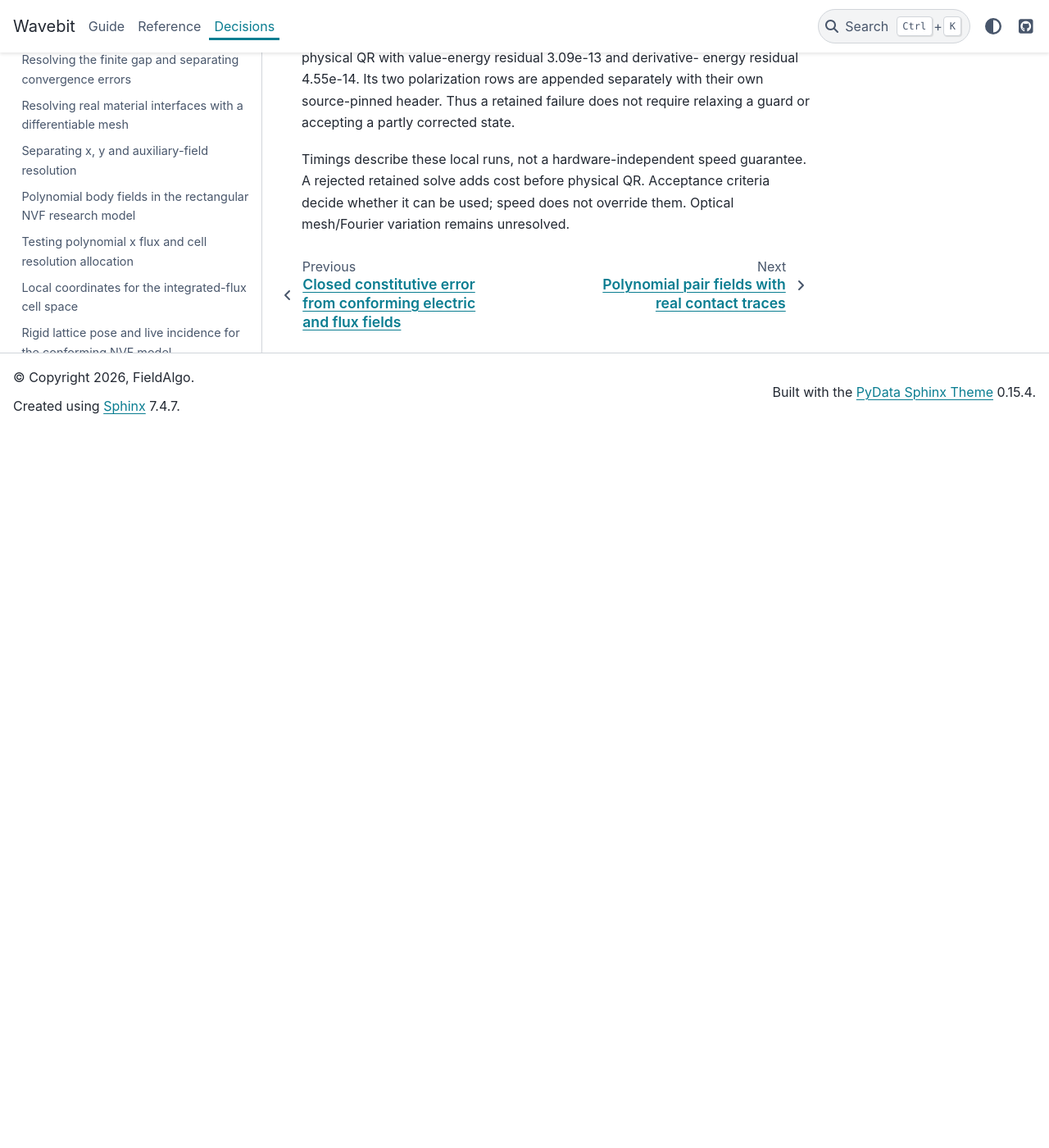
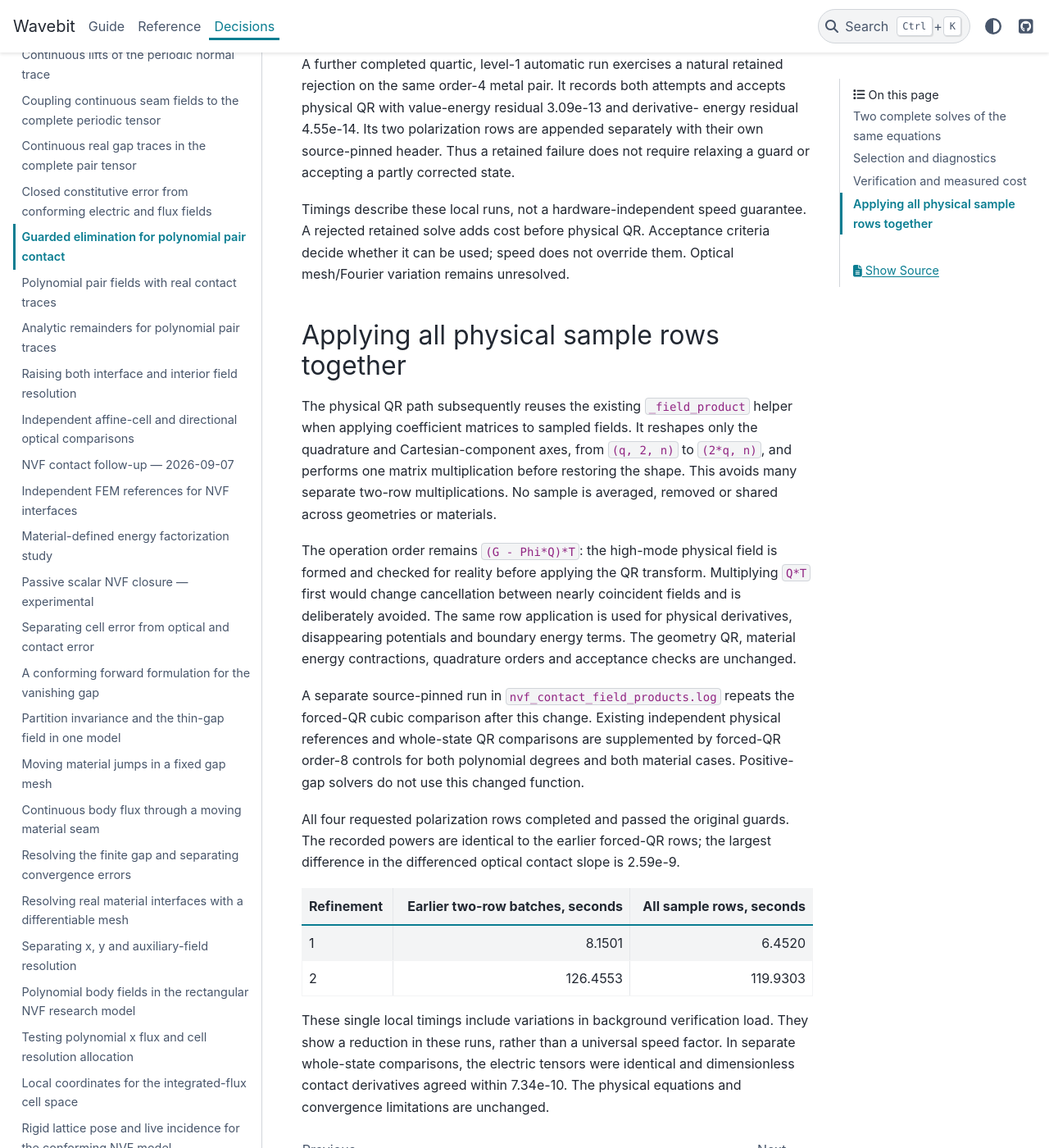
Before and after one commit to fieldalgo/wavebit, a Sphinx documentation site: the page built from docs/nvf-contact-solver.md, in a window 1280 px wide and 1400 px high, scrolled down 2802 px. Shown: the whole window at 82% size. Built offline with Sphinx 7.4.7 and the PyData theme 0.15.4, drawn with Linux system fonts in a browser that asks for light colours; before the commit the page ends 3326 px from its top, so only the background shows below that; some of the changed text lies outside the part shown.

Commit message:
Apply contact field coefficients across all sample rows
Use the existing flat field-product helper instead of many two-row
batched products in the physical contact solve. Preserve subtraction
before the real QR transform and all original physical energy guards.
Add forced projected high-order coverage and record the measured cost
and optical comparisons without claiming mesh convergence.

Co-authored-by: Codex <noreply@openai.com>

```diff
--- a/docs/nvf-contact-solver.md
+++ b/docs/nvf-contact-solver.md
@@ -5,10 +5,12 @@ Written: 2026-09-15
 Targets:
 - `wavebit/_core/conforming/cartesian_pair_seam_galerkin.py`
 - `wavebit/_core/conforming/real_trace_coupling.py`
+- `wavebit/_core/conforming/projected_pair_contact.py`
 - `tests/test_nvf_contact_solver.py`
 - `tests/test_nvf_pair_seam_galerkin.py`
 - `studies/nvf_coupled_pair_seam_galerkin.py`
 - `studies/results/nvf_contact_solver_comparison.log`
+- `studies/results/nvf_contact_field_products.log`
 
 The cubic and quartic pair family now tries original retained-variable
 elimination before constructing the more expensive physical QR coordinates.
@@ -106,3 +108,41 @@ Timings describe these local runs, not a hardware-independent speed guarantee.
 A rejected retained solve adds cost before physical QR. Acceptance criteria
 decide whether it can be used; speed does not override them. Optical
 mesh/Fourier variation remains unresolved.
+
+## Applying all physical sample rows together
+
+The physical QR path subsequently reuses the existing `_field_product`
+helper when applying coefficient matrices to sampled fields. It reshapes
+only the quadrature and Cartesian-component axes, from `(q, 2, n)` to
+`(2*q, n)`, and performs one matrix multiplication before restoring the shape.
+This avoids many separate two-row multiplications. No sample is averaged,
+removed or shared across geometries or materials.
+
+The operation order remains `(G - Phi*Q)*T`: the high-mode physical field is
+formed and checked for reality before applying the QR transform. Multiplying
+`Q*T` first would change cancellation between nearly coincident fields and
+is deliberately avoided. The same row application is used for physical
+derivatives, disappearing potentials and boundary energy terms. The geometry
+QR, material energy contractions, quadrature orders and acceptance checks
+are unchanged.
+
+A separate source-pinned run in `nvf_contact_field_products.log` repeats the
+forced-QR cubic comparison after this change. Existing independent physical
+references and whole-state QR comparisons are supplemented by forced-QR
+order-8 controls for both polynomial degrees and both material cases.
+Positive-gap solvers do not use this changed function.
+
+All four requested polarization rows completed and passed the original
+guards. The recorded powers are identical to the earlier forced-QR rows;
+the largest difference in the differenced optical contact slope is 2.59e-9.
+
+| Refinement | Earlier two-row batches, seconds | All sample rows, seconds |
+| --- | ---: | ---: |
+| 1 | 8.1501 | 6.4520 |
+| 2 | 126.4553 | 119.9303 |
+
+These single local timings include variations in background verification
+load. They show a reduction in these runs, rather than a universal speed
+factor. In separate whole-state comparisons, the electric tensors were
+identical and dimensionless contact derivatives agreed within 7.34e-10.
+The physical equations and convergence limitations are unchanged.
```
Also changed, not shown: studies/README.md, 2 other files.
